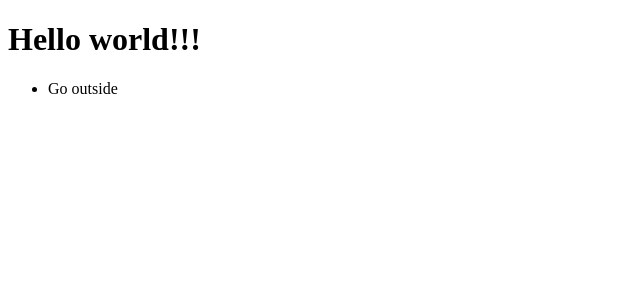
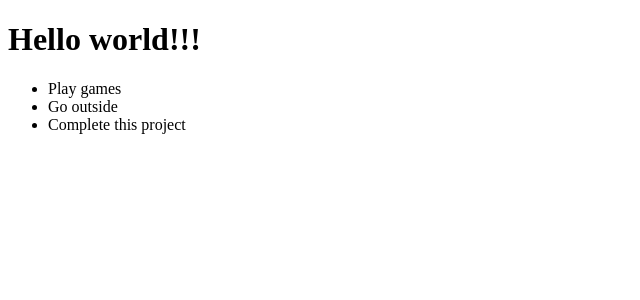
Before and after one commit to KmanCZ/react-todo-list, a React (Vite) app: page / in a window 1280 px wide. Shown: the top 300 px of the page, without its empty margins (0-640 px from the left). Built offline with nearby package versions, Linux system fonts and the light colour scheme.

Commit message:
Render list from array

```diff
--- a/src/App.tsx
+++ b/src/App.tsx
@@ -1,10 +1,17 @@
 import TodoList from "./components/TodoList";
+import Todo from "./models/todo";
+
+const todos: Todo[] = [
+  { id: 1, name: "Play games", done: false },
+  { id: 2, name: "Go outside", done: true },
+  { id: 3, name: "Complete this project", done: false },
+];
 
 function App() {
   return (
     <div>
       <h1>Hello world!!!</h1>
-      <TodoList />
+      <TodoList todos={todos} />
     </div>
   );
 }
--- a/src/components/TodoList.tsx
+++ b/src/components/TodoList.tsx
@@ -1,9 +1,17 @@
-function DotoList() {
+import Todo from "../models/todo";
+
+interface TodosListProps {
+  todos: Todo[];
+}
+
+function TodoList({ todos }: TodosListProps) {
   return (
     <ul>
-      <li>Go outside</li>
+      {todos.map((todo) => (
+        <li key={todo.id}>{todo.name}</li>
+      ))}
     </ul>
   );
 }
 
-export default DotoList;
+export default TodoList;
--- /dev/null
+++ b/src/models/todo.ts
@@ -0,0 +1,5 @@
+export default interface Todo {
+  id: number;
+  name: string;
+  done: boolean;
+}
```
